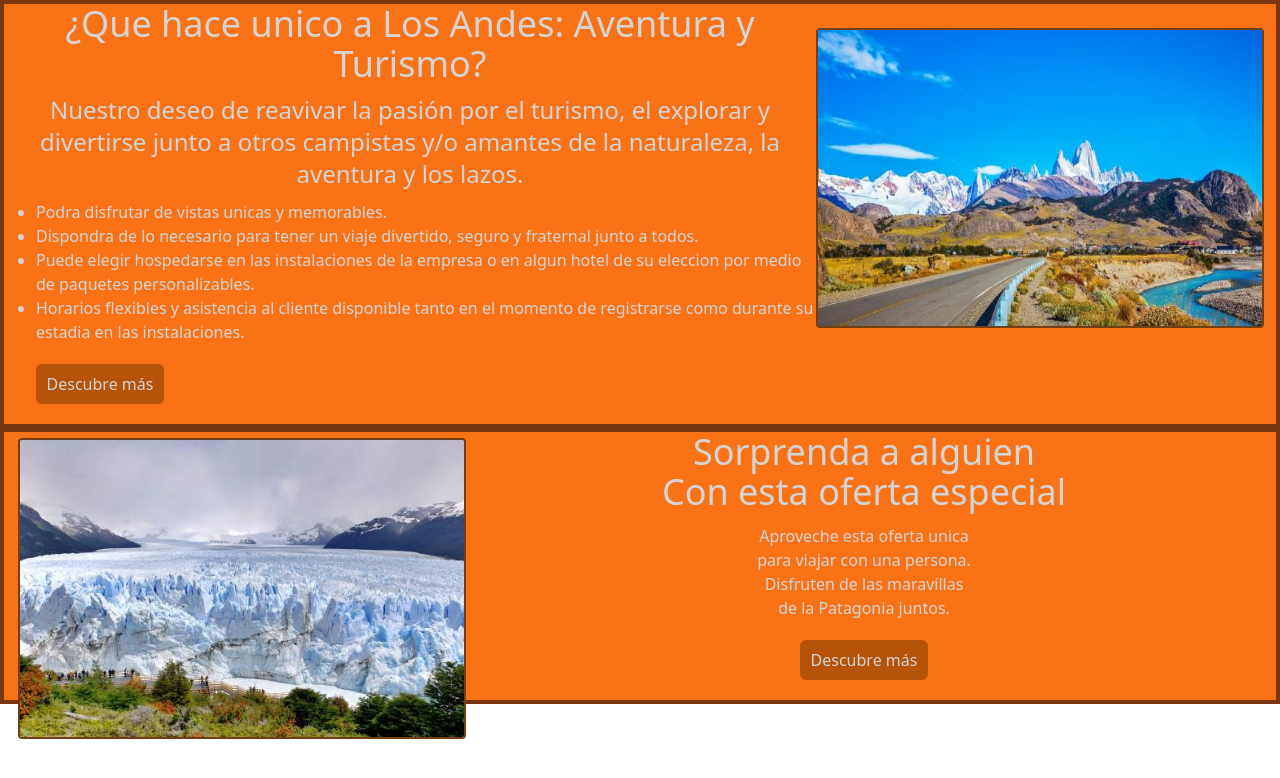
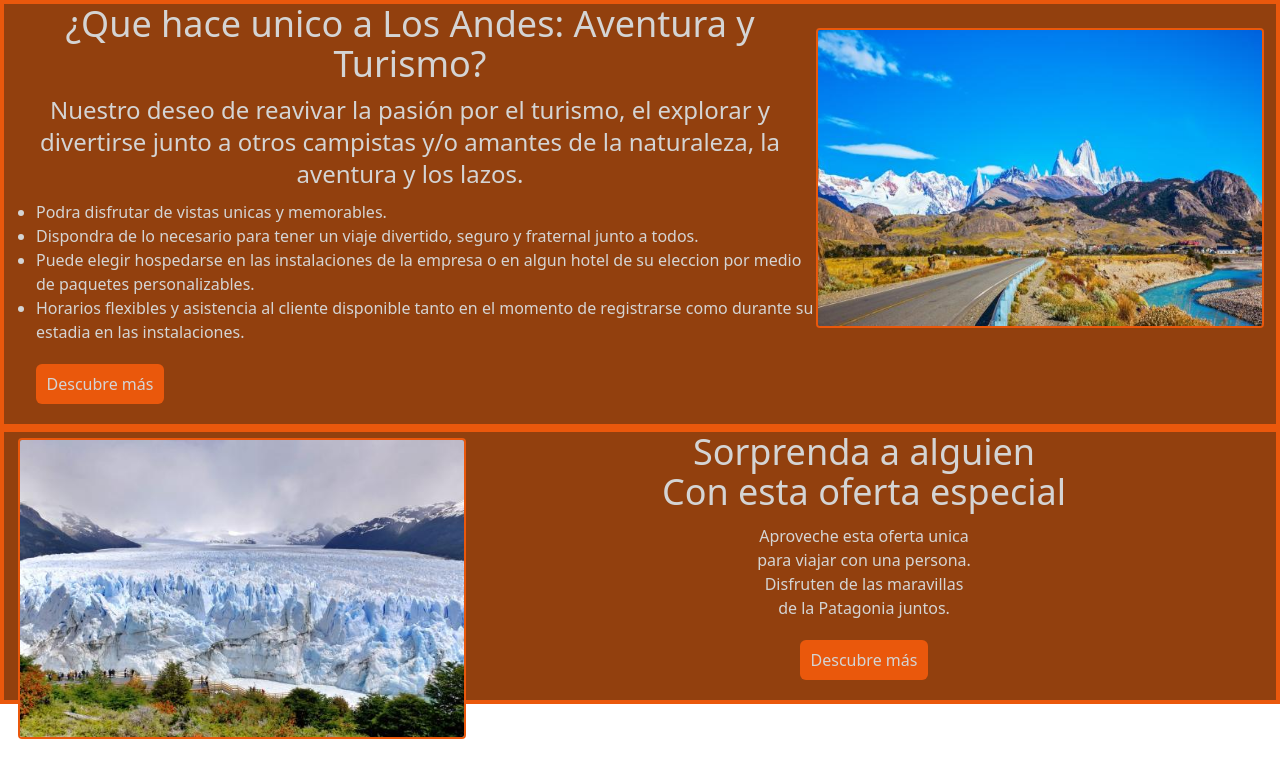
Before and after one commit to DulceNey/Proyecto-Andes, a React (Create React App) app: page / in a window 1280 px wide. Shown: the top 778 px of the page. Built offline with nearby package versions, Linux system fonts and the light colour scheme.

Commit message:
Correccion en colores

```diff
--- a/src/Components/Boton.js
+++ b/src/Components/Boton.js
@@ -1,6 +1,6 @@
 const Boton = () => {
     return (
-        <button className="bg-amber-700	 text-neutral-300	 w-32	h-10	h p-0	 rounded-md	text-center my-5"
+        <button className="bg-orange-600	 text-neutral-300	 w-32	h-10	h p-0	 rounded-md	text-center my-5"
         >Descubre más</button>
     )
 }
--- a/src/Components/Componentes-Completos/Oferta.js
+++ b/src/Components/Componentes-Completos/Oferta.js
@@ -4,7 +4,7 @@ import Imagen2 from "../Imagen2"
 
 const Oferta = () => {
     return (
-    <div className=" w-full bg-orange-500 border-4 h-[auto] border-amber-900 " >
+    <div className=" w-full bg-amber-800 border-4 h-[auto] border-orange-600 " >
 <Imagen2/>
 <h1 className="text-neutral-300 text-4xl mx-7 text-center" > Sorprenda a alguien <br/> Con esta oferta especial</h1>
 <h2 className="text-neutral-300 mt-3 mx-7 text-center" > Aproveche esta oferta unica <br/>para viajar con una persona.<br/> Disfruten de las maravillas <br/> de la Patagonia juntos.</h2>
--- a/src/Components/Componentes-Completos/Presentacion.js
+++ b/src/Components/Componentes-Completos/Presentacion.js
@@ -4,7 +4,7 @@ import Lista from "../Lista"
 
 export const Presentacion = () => {
 return (
-    <div className="bg-orange-500 border-amber-900 border-4" >
+    <div className="bg-amber-800 border-orange-600 border-4" >
 <Imagen1/>
 <h1 className="text-center text-4xl text-neutral-300" > ¿Que hace unico a Los Andes: Aventura y Turismo?</h1>
 <p className="text-center my-2.5 text-2xl text-neutral-300"> Nuestro deseo de reavivar la pasión por el turismo, el explorar y divertirse junto a otros campistas y/o amantes de la naturaleza, la aventura y los lazos.</p>
--- a/src/Components/Imagen1.js
+++ b/src/Components/Imagen1.js
@@ -2,7 +2,7 @@ import Patagonia1 from "../imagenes/Patagonia-1.jpg"
 
 const Imagen1 = () => {
     return (
-    <img className="h-auto height: mr-3  mt-6 w-[448px] float-right rounded border-2 border-yellow-900"
+    <img className="h-auto height: mr-3  mt-6 w-[448px] float-right rounded border-2 border-orange-600"
     src={Patagonia1} alt="Vista alejada de una ciudad costera. Podemos apreciar la carretera, la ciudad a lo lejos junto al mar, asi como un sol brillante y cielos despejados"
     />
     )
--- a/src/Components/Imagen2.js
+++ b/src/Components/Imagen2.js
@@ -3,7 +3,7 @@ import Patagonia6 from "../imagenes/Patagonia-6.jpg"
 
 const Imagen2 = () => {
     return (
-        <img className="h-auto height: mx-3.5 w-[448px] float-left rounded border-2 border-yellow-900 mt-1.5"
+        <img className="h-auto height: mx-3.5 w-[448px] float-left rounded border-2 border-orange-600 mt-1.5"
         src={Patagonia6} alt="Vista lejana de glaciares en la Patagonia Argentina. Podemos contemplar en un desfiladero a un grupo de personas contemplando la belleza en el dia frio."
         />
         )
```
